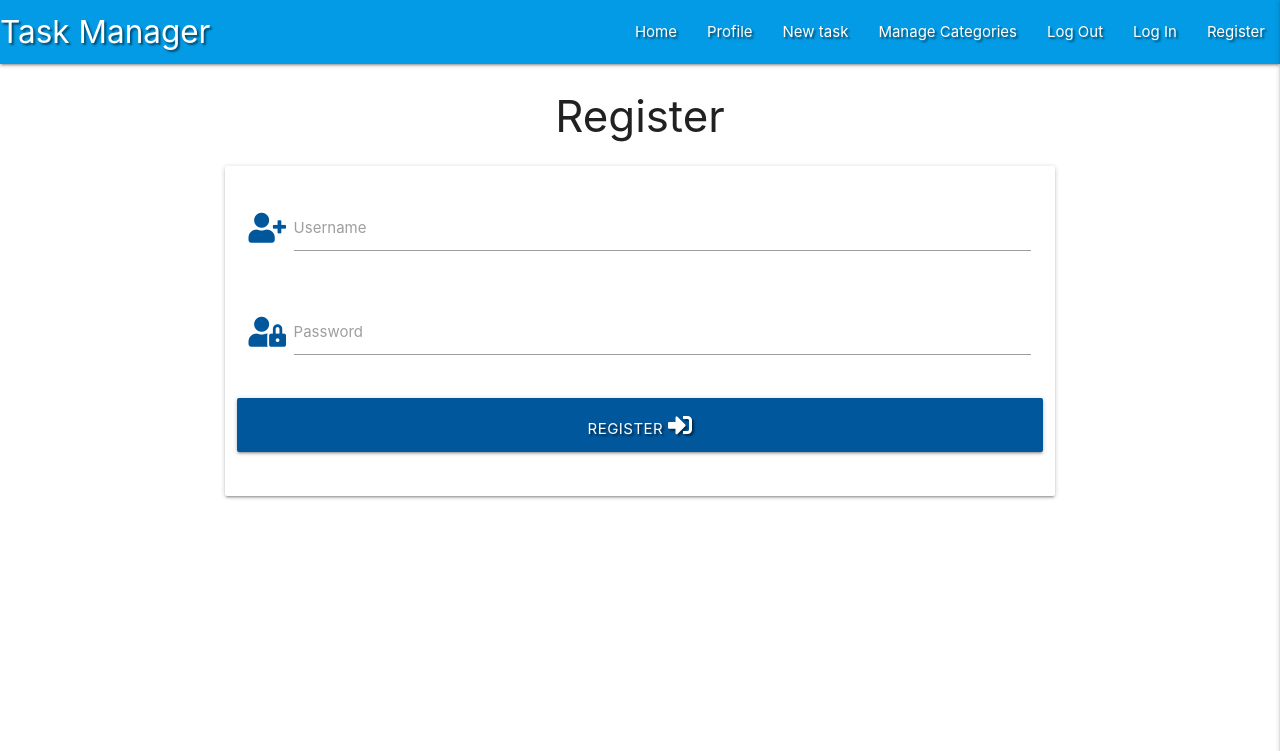
After one commit to JesperKarlsson500/flask_task_manager_project1, a Flask app: page /register in a window 1280 px wide. The commit adds this page. Shown: the top 751 px of the page. Run offline with Flask 2, Linux system fonts and the light colour scheme; some libraries are stand-ins or nearby versions.

Commit message:
Add register template

```diff
--- a/app.py
+++ b/app.py
@@ -12,6 +12,7 @@ the env.py file itself.
 """
 from flask_pymongo import PyMongo
 from bson.objectid import ObjectId
+from werkzeug.security import generate_password_hash, check_password_hash
 if os.path.exists("env.py"):
     import env
 
@@ -28,10 +29,16 @@ mongo = PyMongo(app)
 @app.route("/")
 @app.route("/get_tasks")
 def get_tasks():
-    tasks = mongo.db.tasks.find() # latest tasks = this
+    tasks = mongo.db.tasks.find()
+    # latest tasks = this
     return render_template("tasks.html", tasks=tasks)
     # This will find all documents from the
     # tasks collection, and assign them to our new 'tasks'
+
+
+@app.route("/register", methods=["GET", "POST"])
+def register():
+    return render_template("register.html")
 
 
 if __name__ == "__main__":
--- a/templates/base.html
+++ b/templates/base.html
@@ -27,7 +27,7 @@
                 <li><a href="#">Manage Categories</a></li>
                 <li><a href="#">Log Out</a></li>
                 <li><a href="#">Log In</a></li>
-                <li><a href="#">Register</a></li>
+                <li><a href="{{ url_for('register') }}">Register</a></li>
               </ul>
             </div>
           </nav>
@@ -41,11 +41,10 @@
             <li><a href="#">Manage Categories</a></li>
             <li><a href="#">Log Out</a></li>
             <li><a href="#">Log In</a></li>
-            <li><a href="#">Register</a></li>
+            <li><a href="{{ url_for('register') }}">Register</a></li>
         </ul>
     </header>
 
-    <h1>I'm part of the base template!</h1>
     {% block content %}
     {% endblock %}
 
--- /dev/null
+++ b/templates/register.html
@@ -0,0 +1,35 @@
+{% extends "base.html" %}
+{% block content %}
+
+    <h3 class="center-align">Register</h3>
+
+    <div class="row">
+        <form class="col s12 m8 offset-m2" method="POST" action="{{ url_for('register') }}">
+            <div class="card-panel">
+                <!-- Username -->
+                <div class="row">
+                    <div class="input-field col s12">
+                        <i class="fas fa-user-plus prefix light-blue-text text-darken-4"></i>
+                        <input id="username" name="username" type="text" class="validate">
+                        <label for="username">Username</label>
+                      </div>
+                </div>
+                <!-- Password -->
+                <div class="row">
+                    <div class="input-field col s12">
+                        <i class="fas fa-user-lock prefix light-blue-text text-darken-4"></i>
+                      <input id="password" name="password" type="password" class="validate">
+                      <label for="password">Password</label>
+                    </div>
+                </div>
+                <!-- Register -->
+                <div class="row">
+                    <button type="submit" class="col s12 btn-large light-blue darken-4 text-shadow">
+                        Register <i class="fas fa-sign-in-alt"></i>
+                    </button>
+                </div>
+            </div>
+        </form>
+    </div>
+
+{% endblock %}
```
